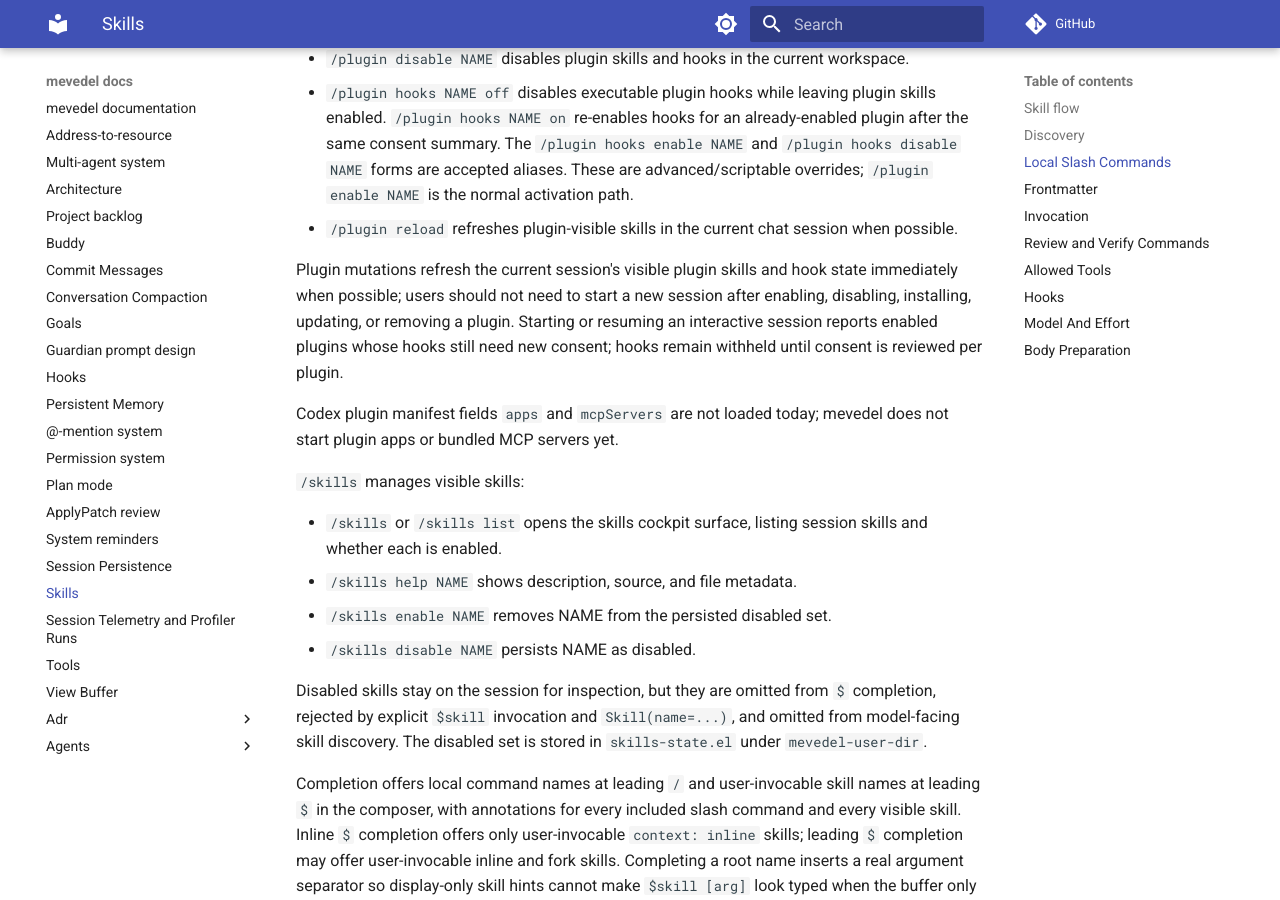
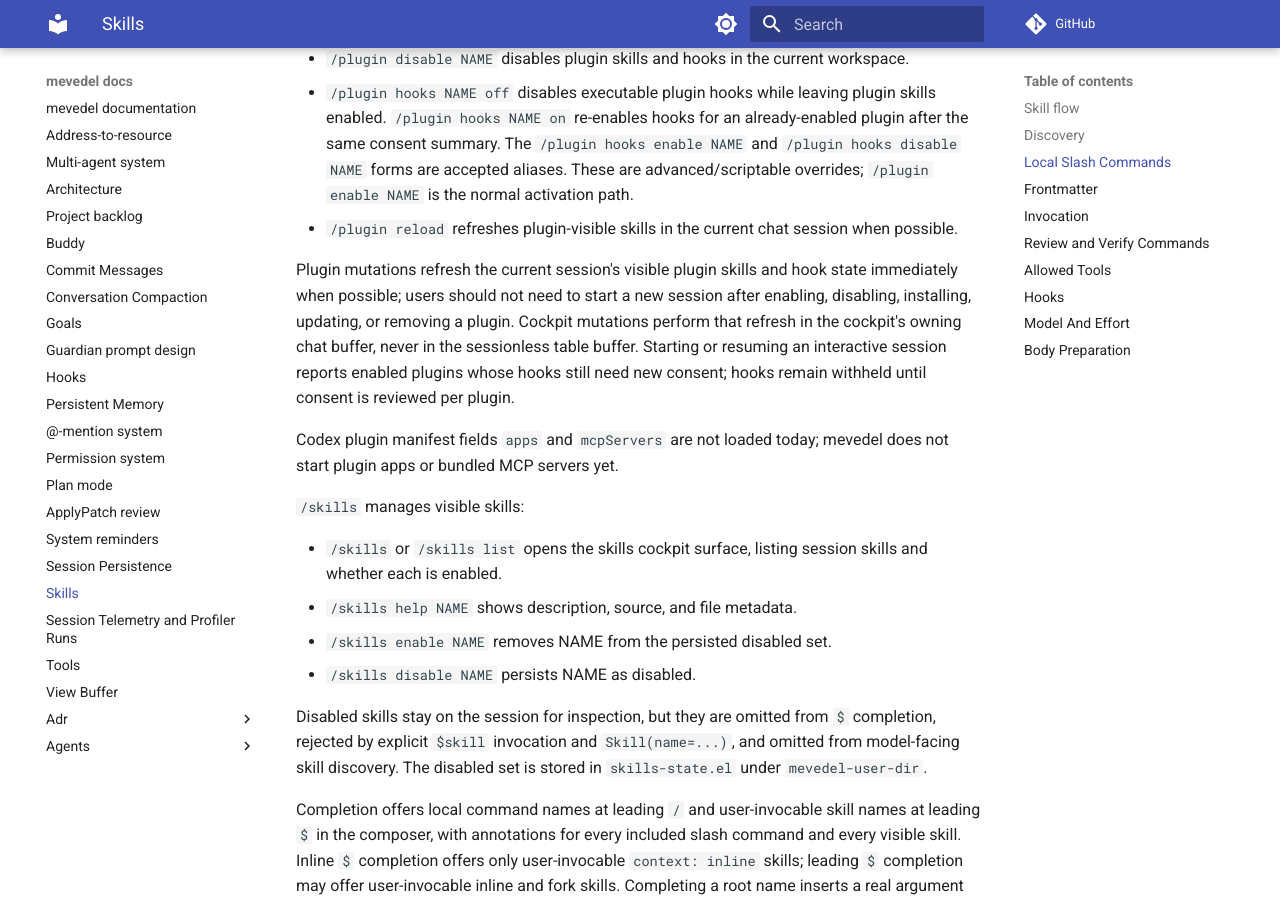
Before and after one commit to FrauH0lle/mevedel, an MkDocs documentation site: the page built from docs/skills.md, in a window 1280 px wide and 900 px high, scrolled down 5454 px. Built offline with MkDocs 1.6.1 and Material for MkDocs 9.7.7, drawn with Linux system fonts in a browser that asks for light colours; comment, search, counter and statistics services are not loaded.

Commit message:
fix(plugins): Refresh the owning cockpit session

```diff
--- a/docs/skills.md
+++ b/docs/skills.md
@@ -232,7 +232,9 @@ Plugin management:
 Plugin mutations refresh the current session's visible plugin skills and
 hook state immediately when possible; users should not need to start a new
 session after enabling, disabling, installing, updating, or removing a
-plugin. Starting or resuming an interactive session reports enabled plugins
+plugin. Cockpit mutations perform that refresh in the cockpit's owning chat
+buffer, never in the sessionless table buffer. Starting or resuming an
+interactive session reports enabled plugins
 whose hooks still need new consent; hooks remain withheld until consent is
 reviewed per plugin.
 
```
Also changed, not shown: 2 other files.
